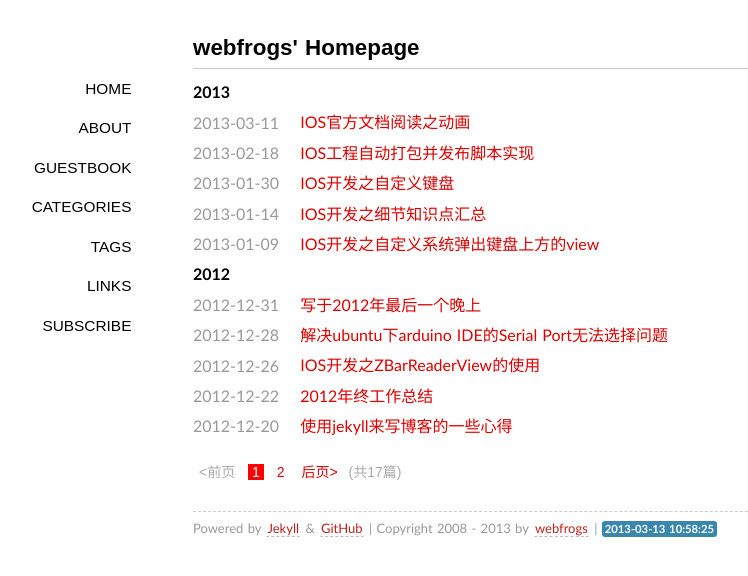
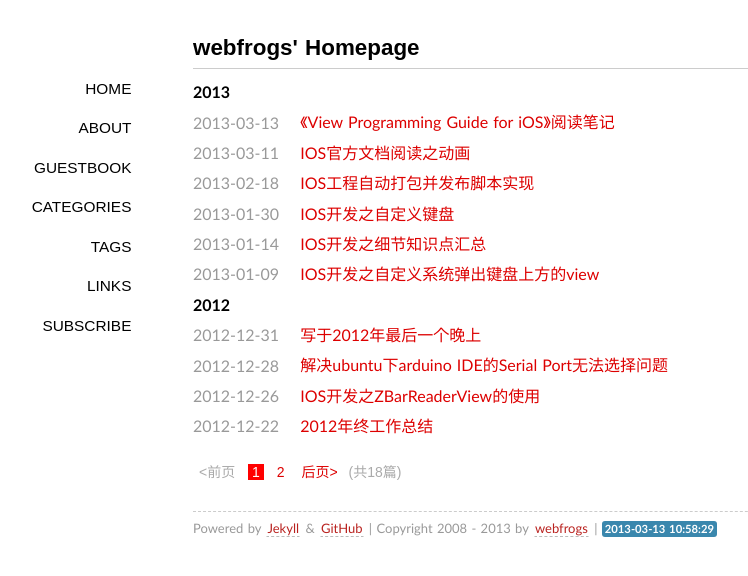
Before and after one commit to webfrogs/webfrogs.github.com, a Jekyll site: the page built from index.html, in a window 1280 px wide. Shown: the top 576 px of the page, without its empty margins (147-895 px from the left). Built offline with Jekyll 4.4.1, drawn with Linux system fonts in a browser that asks for light colours; some web fonts are replaced; Markdown is read by kramdown in place of the engine named in the settings; the list of posts is cut into pages by our own code; comment, search, counter and statistics services are not loaded; part of the change alters nothing that is shown.

Commit message:
add post:read-note-view

```diff
--- a/_layouts/default.html
+++ b/_layouts/default.html
@@ -36,7 +36,7 @@
     	return format;
 		}
   </script>
-  <body onLoad="setTimeSpan();">
+  <body onLoad="setInterval(setTimeSpan,1000);">
     <div id="container">
       <div id="main" role="main">
         <header>
--- /dev/null
+++ b/_posts/2013-03-13-read-note-view.md
@@ -0,0 +1,57 @@
+---
+layout: post
+title: "《View Programming Guide for iOS》阅读笔记"
+categories:
+- IOS
+tags:
+- IOS
+
+
+---
+
+
+
+文档地址: [《View Programming Guide for iOS》](http://developer.apple.com/library/ios/#documentation/windowsviews/conceptual/viewpg_iphoneos/Introduction/Introduction.html#//apple_ref/doc/uid/TP40009503-CH1-SW2)
+
+
+
+##View and Window Architecture
+----
+-	####视图绘制周期
+UIView类使用了请求式绘制模型来展示内容。当一个视图第一次出现在屏幕上时，系统要求它绘制自己的内容。系统截取视图内容的一个快照，并且将这个快照用于视图的可视化呈现。如果视图内容永远不改变，那么这个视图的绘图代码可能永远都不会再次调用。这个快照的图片在大部分涉及到该视图的操作中被重复使用。如果改变了视图内容，则需要通知系统视图发生了改变。之后视图会重复绘制过程并且为新的绘制结果截取一个快照。
+
+当视图内容发生改变时，不需要直接重绘这些改变。相反，通过调用函数*setNeedsDisplay* 或者*setNeedsDisplayInRect:*来使当前视图无效。这些函数会告诉系统视图的内容发生改变并且需要在下次时机到来时重绘。系统会一直等到当前的run loop结束后，才会开始任何绘制操作。这个延迟，给了你一个机会去废止多个视图，从当前视图层级中添加或者删除视图，隐藏视图，重设视图大小，和重定位视图。所有的这些改变稍后会再同一时间呈现。
+
+备注：改变视图的几何结构并不会让系统自动重绘视图内容。视图的*contentMode*属性决定了视图几何结构的改变该如何解析。大部分的content modes只是在视图的边界中拉伸或者重定位已经存在的视图快照而不需要重新创建一个快照。
+
+当绘制视图内容的时刻到来时，真正的绘制过程会根据视图和它的配置而有所不同。系统视图通常是实现自己的私有绘图函数来重绘内容。这些一样的系统视图通常会暴露一些接口，以便能用来配置视图实际的外观。对于自定义的UIView的子类，典型的应该重写视图的*drawRect:*函数，使用它来绘制视图内容。当然也存在一些其他的方法去提供视图的内容，比如直接设置内容下的图层。但是重写*drawRect:*函数是使用最多的技术。
+
+-	UIKit框架的坐标原点位于左上角，x轴向右延伸，y轴向下延伸。而Core Graphics和OpenGL ES的坐标系统原点则在左下角，y轴向上延伸，x轴向右延伸。
+
+-	UIView属性中的frame和center是相对于父视图的坐标系统的。而bounds属性相对于自身的坐标系统，故bounds默认的point位置是(0,0)，大小与frame相同
+
+-	改变视图的transform属性时，所有变形都是相对于视图中心点也就是center属性的。
+-	在视图的drawRect:方法中，可以使用仿射变换来定位和确定需要绘制的元素。相比于在视图的某个地点固定一个对象的位置，相对于一个固定点（通常是(0,0)）来创建每个对象是更为简单的。在绘制之前使用transform就能做到这点。在这种情况下，如果视图中的对象位置发生改变，只需要修改这个transform即可，这比在新的位置重新创建对象要快速并且花销更小。可以使用CGContextGetCTM函数来检索图形上下文的仿射变换矩阵，在绘制过程中也可以使用Core Graphics的相关函数来设置CTM.
+
+	CTM(current transformation matrix)是任何时候都被使用的仿射变换，当操作的是整个视图时，CTM就是视图的transform属性。在drawRect:方法中，CTM与当前活动的图形上下文有关
+
+-	当一个视图的transform属性不是identity transform时，这个视图的frame属性就是未定义并且必须被忽视的。此时，你必须使用视图的bounds和center属性来获得视图的大小和位置。该视图的任何子视图的frame矩形依然是有效的，因为它们是基于父视图的bounds属性的。
+
+-	一个点并不一定对应着屏幕上的一个像素
+-	对于显式定义了drawRect:方法的视图来说，UIKit负责调用这个方法。这个方法中的实现应该尽可能快地重绘视图的指定区域并且不应该做别的任何事情。不要在这里做额外的布局，也不要改变应用的数据模型。这个方法的唯一目的就是更新视图的可视内容。
+-	自定义视图需要重写的事件处理函数有*touchesBegan:withEvent:*， *touchesMoved:withEvent:*， *touchesEnded:withEvent:*， *touchesCancelled:withEvent:* 如果使用了手势识别来处理事件，则不需要重写这些函数。如果视图不包含任何子视图或者它的尺寸不发生改变，也不需要重写*layoutSubviews*函数。最后，当视图内容在运行时发生改变，同时使用了UIKit或者Core Graphics来绘制图形，则需要重写*drawRect:*函数。
+
+##Windows
+---
+-	每个iOS应用程序至少包含一个窗口。窗口通常座位一个或者多个视图的空白容器。同时，应用程序也不通过展示新的窗口来改变内容。如果想要这么做，改变窗口最前面的视图来完成。
+
+-	当创建窗口时，应该总是将窗口的大小设置为充满屏幕的边界。不应该为了容纳状态栏或者其他元素而减去窗口大小。无论何时，状态栏总是浮在窗口的上面的。所以应该是放入到窗口中的视图来缩减大小去适应状态栏。如果是使用视图控制器，则视图控制器应该自动处理视图大小。
+
+-	窗口有等级概念，每个*UIWindow*对象都有一个可配置的*windowLevel*属性。通常不需要改变应用程序的窗口等级。新的窗口在创建时，会自动指派为正常窗口等级。高窗口等级是出现在应用程序内容之上的必要信息，比如系统状态栏和alert消息。虽然可以手动将窗口设置为这样的等级，但当使用到特殊接口时，通常系统会做好这些事情。举例来说，当显示隐藏状态栏，或者显示一个alert视图时，系统会自动创建必要的窗口去显示这些内容。
+
+-	当应用程序进入到后台时，窗口改变通知并不会被传递。因为当程序进入后台时尽管窗口不在屏幕上显示了，但在应用程序环境中，窗口依然被认为是可见的。
+
+-	retina屏的iOS设备可以外接显示设备。
+
+##Views
+----
```
